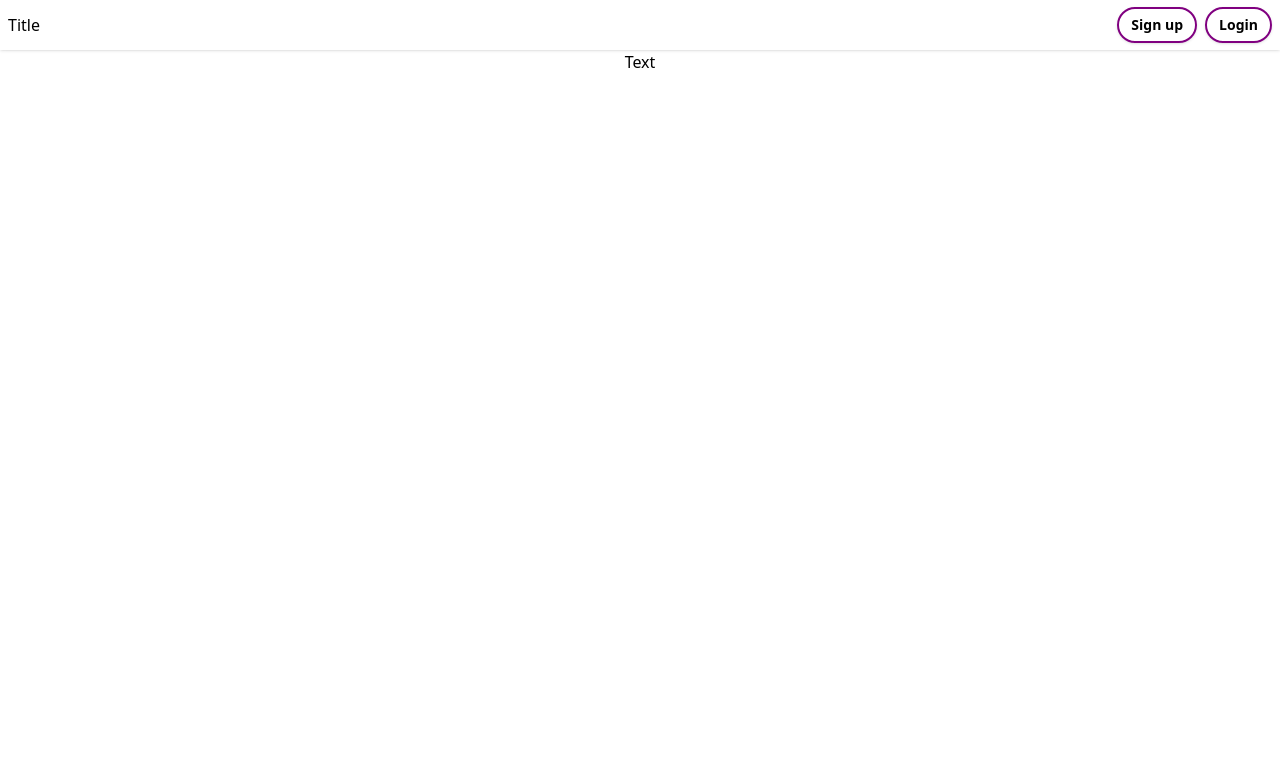
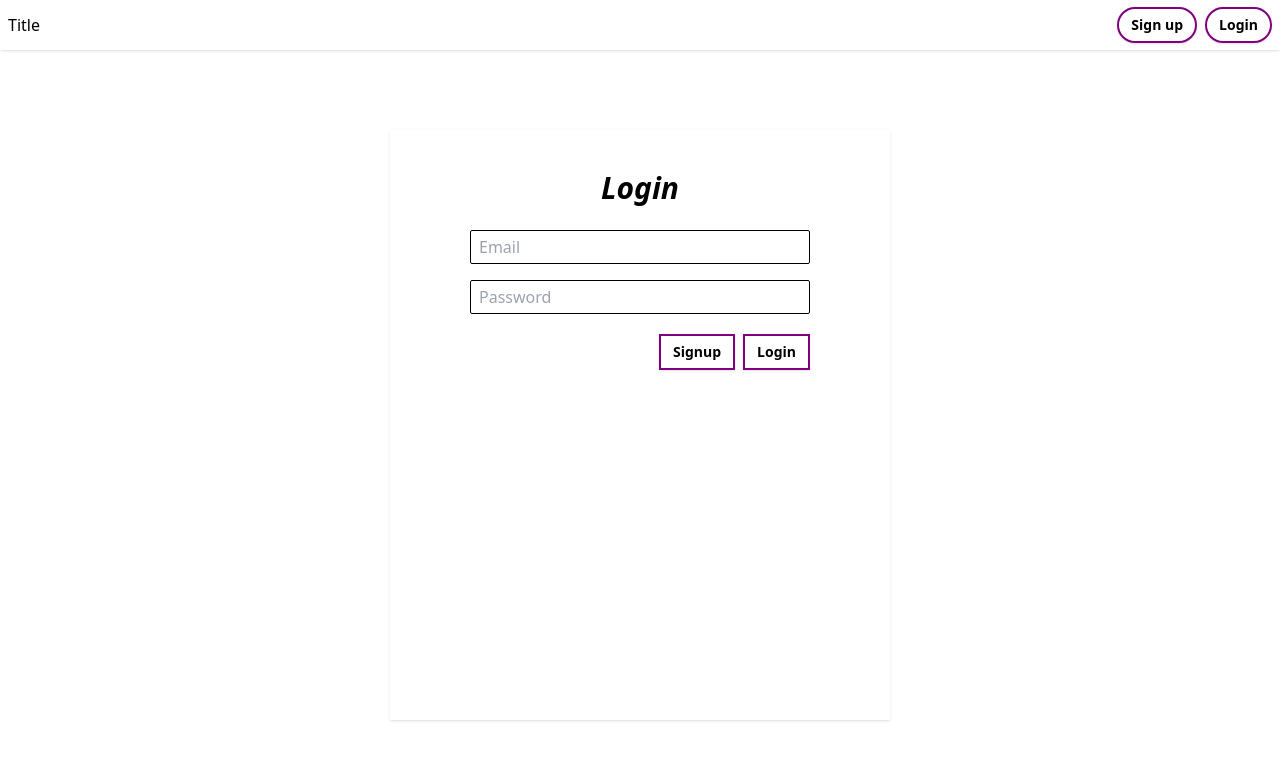
Before and after one commit to thlimtx/test-management, a Next.js app: page /login in a window 1280 px wide. Shown: the top 760 px of the page. Built offline with nearby package versions, Linux system fonts and the light colour scheme.

Commit message:
feat: form and textinput components

```diff
--- a/package.json
+++ b/package.json
@@ -17,6 +17,7 @@
     "@fortawesome/free-solid-svg-icons": "^6.4.0",
     "@fortawesome/react-fontawesome": "^0.2.0",
     "@prisma/client": "^4.13.0",
+    "@types/lodash": "^4.14.195",
     "@types/node": "18.15.11",
     "@types/react": "18.0.35",
     "@types/react-dom": "18.0.11",
@@ -29,6 +30,7 @@
     "prisma": "^4.12.0",
     "react": "18.2.0",
     "react-dom": "18.2.0",
+    "react-hook-form": "^7.44.3",
     "tailwindcss": "3.3.1",
     "typescript": "5.0.4"
   }
--- /dev/null
+++ b/src/components/Form/index.tsx
@@ -0,0 +1,61 @@
+import { FormProps } from "./props";
+import { TextInput } from "../TextInput";
+import { Button } from "../Button";
+import { useForm } from "react-hook-form";
+import map from "lodash/map";
+
+export const Form = (props: FormProps) => {
+  const { title, fields, buttons, footer } = props;
+  const {
+    register,
+    handleSubmit,
+    watch,
+    formState: { errors },
+  } = useForm();
+
+  const onSubmit = (data: any) => props.onSubmit && props.onSubmit(data);
+
+  return (
+    <div className="flex flex-col items-center justify-center py-20 px-3 flex-1">
+      <div
+        className="flex flex-1 flex-col shadow bg-secondary px-20 py-10"
+        style={{
+          maxWidth: 500,
+          maxHeight: 600,
+          width: "100%",
+        }}
+      >
+        <p className="text-center text-3xl italic font-bold pb-4">{title}</p>
+        {map(fields, (item, index) => {
+          const { register: curRegister, ...rest } = item;
+          return (
+            <div key={`input${index}`}>
+              <TextInput
+                {...rest}
+                register={register}
+                registerOptions={curRegister}
+              />
+            </div>
+          );
+        })}
+        <div className="flex flex-row justify-end my-3">
+          {map(buttons, (item, index) => {
+            const { className, submit, ...rest } = item;
+            const onPressProps = submit
+              ? { onPress: handleSubmit(onSubmit) }
+              : {};
+            return (
+              <Button
+                className={`ml-2 ${className}`}
+                {...rest}
+                {...onPressProps}
+                key={`button${index}`}
+              />
+            );
+          })}
+        </div>
+        {footer}
+      </div>
+    </div>
+  );
+};
--- /dev/null
+++ b/src/components/Form/props.ts
@@ -0,0 +1,12 @@
+import { ReactNode } from "react";
+import { FieldValues, RegisterOptions } from "react-hook-form";
+export type FormProps = {
+  className?: string;
+  title?: string;
+  fields?: (React.HTMLProps<HTMLInputElement> & {
+    register?: RegisterOptions<FieldValues, "">;
+  })[];
+  buttons?: any;
+  onSubmit?: (data: any) => void;
+  footer?: ReactNode;
+};
--- /dev/null
+++ b/src/components/TextInput/index.tsx
@@ -0,0 +1,21 @@
+import { TextInputProps } from "./props";
+
+export const TextInput = (props: TextInputProps) => {
+  const { type, placeholder, register, id, registerOptions, ...restProps } =
+    props;
+  const registerConfig = register
+    ? { ...register(`${id}`, registerOptions) }
+    : {};
+
+  return (
+    <div>
+      <input
+        type={type}
+        className="border border-opacity-100 rounded-sm w-full px-2 py-1 my-2"
+        placeholder={`${placeholder}`}
+        {...registerConfig}
+        {...restProps}
+      />
+    </div>
+  );
+};
--- /dev/null
+++ b/src/components/TextInput/props.ts
@@ -0,0 +1,13 @@
+import { UseFormRegister, FieldValues, RegisterOptions } from "react-hook-form";
+export type TextInputProps = React.HTMLProps<HTMLInputElement> & {
+  className?: string;
+  type?: any;
+  text?: string;
+  onPress?: any;
+  textColor?: string;
+  bgColor?: string;
+  placeholder?: string;
+  id?: string;
+  register?: UseFormRegister<FieldValues>;
+  registerOptions?: RegisterOptions<FieldValues, "">;
+};
--- a/src/pages/login/index.tsx
+++ b/src/pages/login/index.tsx
@@ -1,11 +1,37 @@
+import { Form } from "@/components/Form";
 import { Screen } from "@/components/Screen";
+import { useRouter } from "next/router";
 
 const Login = () => {
+  const router = useRouter();
   return (
     <Screen>
-      <div className="flex flex-col min-h-screen items-center justify-between">
-        Text
-      </div>
+      <Form
+        title="Login"
+        fields={[
+          { id: "email", title: "Email", placeholder: "Email", type: "email" },
+          {
+            id: "password",
+            title: "Password",
+            placeholder: "Password",
+            type: "password",
+            register: { required: true },
+          },
+        ]}
+        buttons={[
+          { text: "Signup", onPress: () => router.push("/signup") },
+          { text: "Login", onPress: () => console.log("login"), submit: true },
+        ]}
+        onSubmit={(data) => console.log({ data })}
+        // footer={
+        //   <div className="text-right text-sm">
+        //     Forgot password?{" "}
+        //     <a className="hyperlink" href="/forgot-password">
+        //       Click here.
+        //     </a>
+        //   </div>
+        // }
+      />
     </Screen>
   );
 };
```
Also changed, not shown: 1 other file (tests, documents, lock files or other folders).
